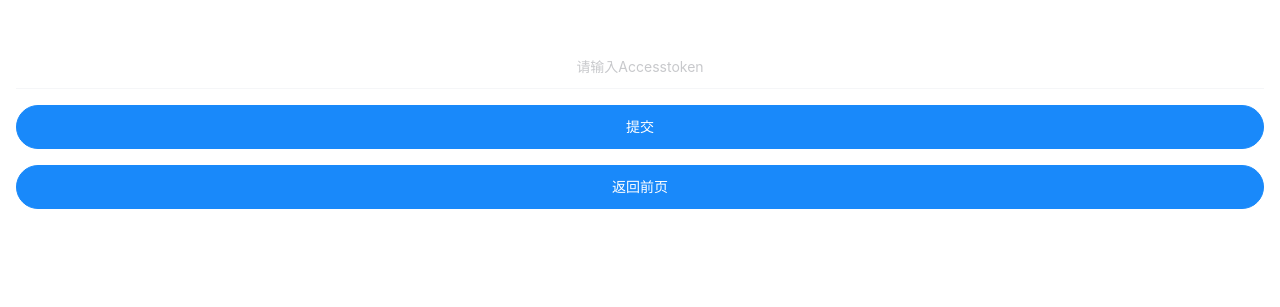
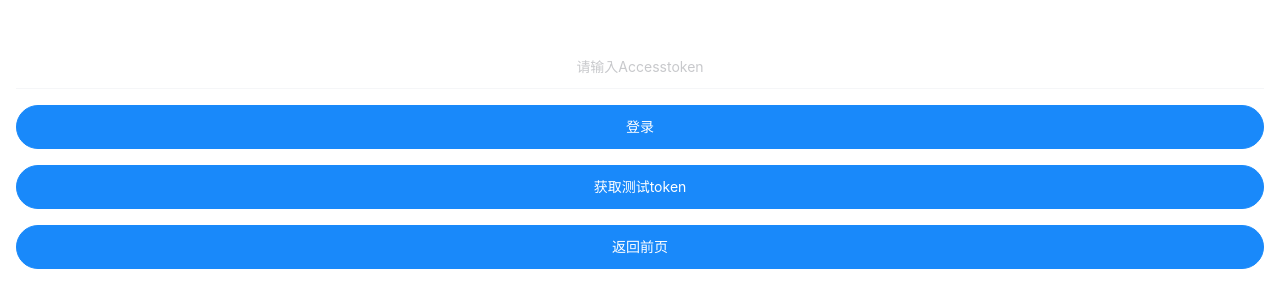
Before and after one commit to tianyuan233/vue-douban, a Vue app: page /#/login in a window 1280 px wide. Shown: the part 595-902 px from the top of the page. Built offline with nearby package versions, Linux system fonts and the light colour scheme.

Commit message:
在登录页面获取token

```diff
--- a/package.json
+++ b/package.json
@@ -9,6 +9,7 @@
   },
   "dependencies": {
     "axios": "^0.19.2",
+    "clipboard": "^2.0.6",
     "core-js": "^3.6.4",
     "moment": "^2.24.0",
     "store": "^2.0.12",
--- a/src/views/Login.vue
+++ b/src/views/Login.vue
@@ -9,9 +9,18 @@
         :rules="[{ required: true, message: '请输入token' }]"
       />
       <div style="margin: 16px;">
-        <van-button round block type="info" native-type="submit">提交</van-button>
+        <van-button round block type="info" native-type="submit">登录</van-button>
       </div>
     </van-form>
+    <div style="margin: 16px;">
+      <van-button
+        round
+        block
+        type="info"
+        ref="copyBtn"
+        data-clipboard-text="cc3f9f9e-07e1-4238-97eb-4b43ca2fc7a8"
+      >获取测试token</van-button>
+    </div>
     <div style="margin: 16px;">
       <van-button round block type="info" @click="goBack">返回前页</van-button>
     </div>
@@ -20,12 +29,16 @@
 
 <script>
 import Vue from 'vue';
-import { Form, Field, Button } from 'vant';
+import {
+  Form, Field, Button, Notify,
+} from 'vant';
 import store from 'store';
+import Clipboard from 'clipboard';
 import router from '../router';
 
 Vue.use(Form)
   .use(Field)
+  .use(Notify)
   .use(Button);
 export default {
   data() {
@@ -33,7 +46,17 @@ export default {
       token: '',
     };
   },
+  mounted() {
+    this.initClipboard();
+  },
   methods: {
+    // 初始化复制插件
+    initClipboard() {
+      const clipboard = new Clipboard(this.$refs.copyBtn);
+      clipboard.on('success', () => {
+        Notify({ type: 'primary', message: '已将token复制到剪贴板,请在输入框中粘贴后登录' });
+      });
+    },
     onSubmit() {
       this.$api.user.validate(this.token).then(({ data }) => {
         if (data.success) {
--- a/src/views/Profile.vue
+++ b/src/views/Profile.vue
@@ -2,9 +2,7 @@
   <div class="profile">
     <div class="avatarWrapper">
       <van-image class="avatar" width="100px" height="100px" :src="avatar_url">
-        <template v-slot:error>
-          头像加载失败
-        </template>
+        <template v-slot:error>头像加载失败</template>
         <template v-slot:loading>
           <van-loading type="spinner" size="20" />
         </template>
@@ -21,11 +19,10 @@
         <van-cell :title="score" />
       </van-cell-group>
     </div>
-    <van-divider></van-divider>
-    <div class="topic">
-      <van-cell title="创建的话题" is-link to="index" />
-      <van-cell title="参与的话题" is-link to="index" />
-    </div>
+    <van-cell-group title="主题">
+      <van-cell title="已创建" is-link to="index" :value="topic_count + '个'"></van-cell>
+      <van-cell title="已参与" is-link to="index" :value="reply_count + '个'"></van-cell>
+    </van-cell-group>
     <div class="logout">
       <van-button type="danger" round block @click="onClickLogout">退 出</van-button>
     </div>
@@ -40,7 +37,7 @@
 import moment from 'moment';
 import Vue from 'vue';
 import {
-  Cell, CellGroup, Image, Divider, Button, Loading,
+  Cell, CellGroup, Image, Divider, Button, Loading, Tag,
 } from 'vant';
 import store from 'store';
 import router from '../router';
@@ -50,6 +47,7 @@ Vue.use(Cell)
   .use(Image)
   .use(Divider)
   .use(Loading)
+  .use(Tag)
   .use(Button);
 export default {
   data() {
@@ -86,8 +84,13 @@ export default {
     });
   },
   computed: {
-
-  }
+    reply_count() {
+      return 6;
+    },
+    topic_count() {
+      return 5;
+    },
+  },
 };
 </script>
 <style lang="scss" scoped>
```
Also changed, not shown: 1 other file (tests, documents, lock files or other folders).
